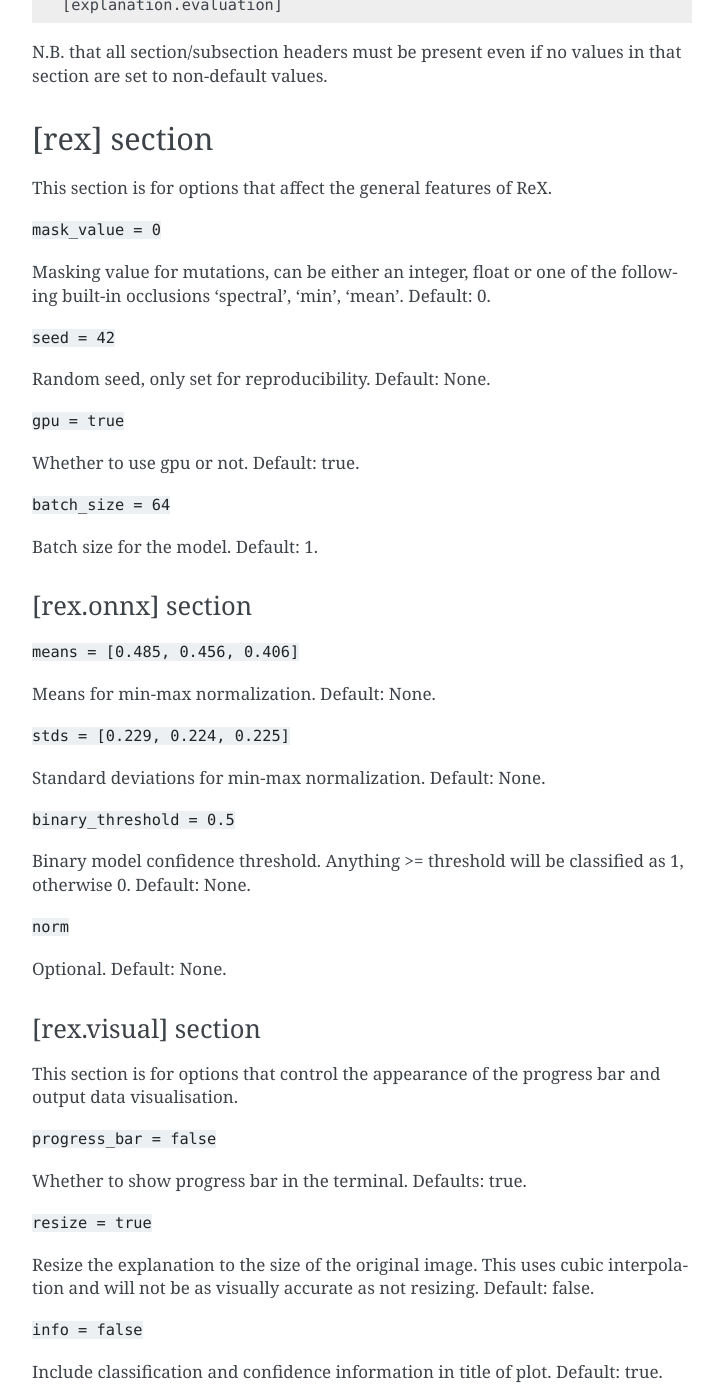
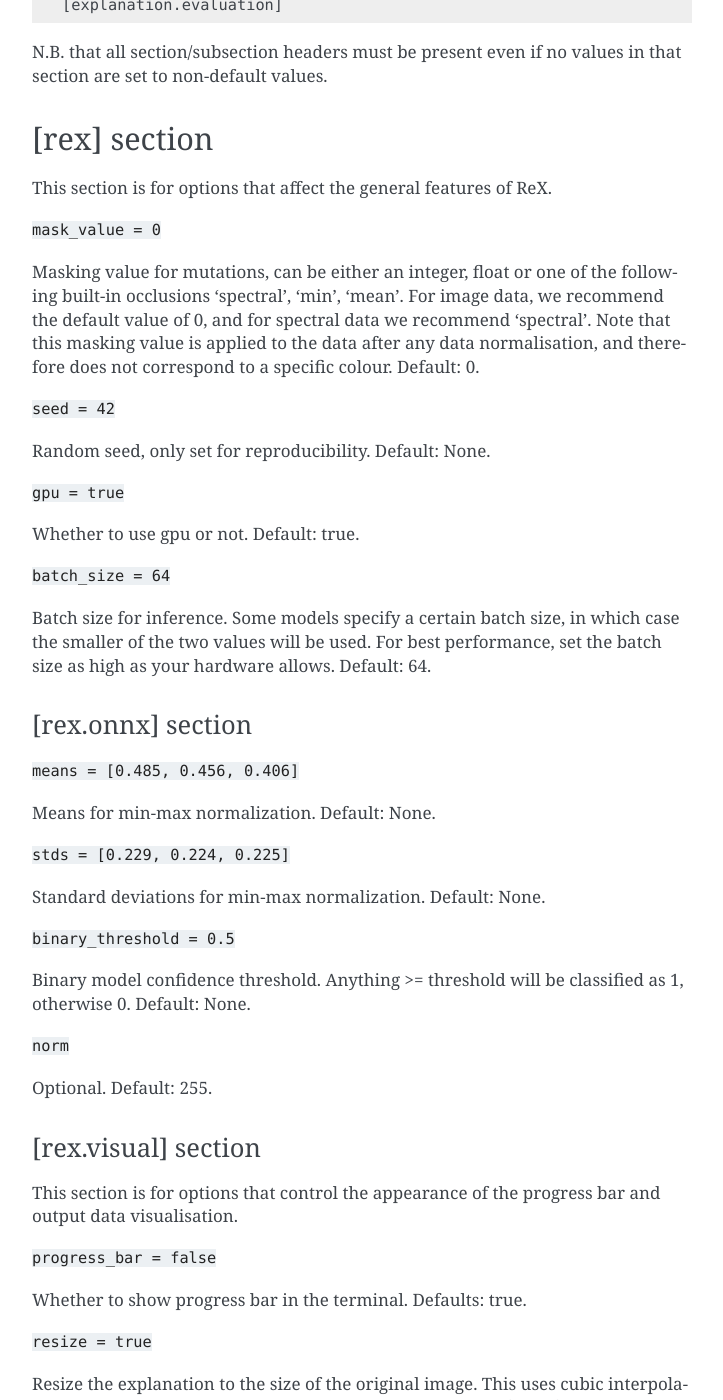
Before and after one commit to ReX-XAI/ReX, a Sphinx documentation site: the page built from docs/config.md, in a window 1280 px wide and 1400 px high, scrolled down 827 px. Shown: the whole window, without its empty margins (388-1111 px from the left). Built offline with Sphinx 7.4.7, drawn with Linux system fonts in a browser that asks for light colours; some of the changed text lies outside the part shown.

Commit message:
docs: add notes on config file values

```diff
--- a/docs/config.md
+++ b/docs/config.md
@@ -47,7 +47,15 @@
 `mask_value = 0`
 
 Masking value for mutations, can be either an integer, float or one of the following built-in occlusions 'spectral', 'min', 'mean'.
+For image data, we recommend the default value of 0, and for spectral data we recommend 'spectral'.
+Note that this masking value is applied to the data after any data normalisation, and therefore does not correspond to a specific colour.
 Default: 0.
+
+<!-- TODO: check if this can be a float?
+Strongly suggest for images use zero
+Spectral/tabular need their own treatment
+Expand into full doc just on this.
+Masking is applied to the float matrix, not the RGB matrix - doesn't correspond to a particular colour. -->
 
 `seed = 42`
 
@@ -61,8 +69,13 @@
 
 `batch_size = 64`
 
-Batch size for the model.
-Default: 1.
+Batch size for inference. Some models specify a certain batch size, in which case the smaller of the two values will be used.
+For best performance, set the batch size as high as your hardware allows.
+Default: 64.
+
+<!-- Some models tell you the batch size - first element in the model shape. String e.g. N or batch indicates dynamic batch size
+Otherwise use smaller of val set here and reported by the model.
+This should be set to be the upper limit of what your hardware can give you. -->
 
 ### [rex.onnx] section
 
@@ -70,6 +83,9 @@
 
 Means for min-max normalization.
 Default: None.
+<!-- These examples are for imagenet data.
+Obtain from model source - should include details of how to pre-process.
+Calculated over training data. -->
 
 `stds = [0.229, 0.224, 0.225]`
 
@@ -83,10 +99,12 @@
 Default: None.
 
 `norm`
-<!-- unclear to me what this is used for -->
 
 Optional.
-Default: None.
+Default: 255.
+
+<!-- Should be 255 for images.
+For other data types raise a warning if left as default. -->
 
 ### [rex.visual] section
 
@@ -103,6 +121,8 @@
 This uses cubic interpolation and will not be as visually accurate as not resizing.
 Default: false.
 
+<!-- Notes: explanation produced with the size used for the model. resize adjusts this back to the input image size. -->
+
 `info = false`
 
 Include classification and confidence information in title of plot.
@@ -110,13 +130,19 @@
 
 `raw = false`
 
-Produce unvarnished image with actual masking value.
+Produce unvarnished image with actual masking value (or black as default).
 Defaults: false.
+
+<!-- Or: show only pixels actually input to model, all else blacked out - check whether code needs to be changed so always black. -->
 
 `colour = 150`
 
 Pretty printing colour for explanations.
 Defaults: 200.
+
+<!-- colour used to grey out pixels - 150.
+Used as R,G,B.
+In theory can pass in 3 numbers instead - not implemented. -->
 
 `heatmap = 'coolwarm'`
 
@@ -128,6 +154,7 @@
 
 Alpha blend for main image (PIL Image.blend parameter).
 Default: 0.2.
+<!-- Used for pretty printing of output image. -->
 
 `grid = false`
 
@@ -139,6 +166,9 @@
 Mark quickshift segmentation on image.
 Default: false.
 
+<!-- Helpful to see if segmentation matches/spans explanation.
+Not used during explanation. -->
+
 ## [causal] section
 
 This sections is for options relevant to the causal responsibility calculations.
@@ -149,6 +179,9 @@
 Default: 10.
 Note that search can actually go beyond this number on occasion, as the check only occurs at the end of an iteration.
 
+<!-- TODO: add a diagram?
+30 is very large (getting to individual pixels), 10 is easily reachable. -->
+
 `search_limit = 1000`
 
 Limit on the number of combinations to consider *per iteration*.
@@ -157,46 +190,63 @@
 It is **not** the total work done by ReX over all iterations.
 Leaving the search limit at none can potentially be very expensive.
 
+<!-- number of mutants per iteration
+Is there a total work limit as well? - check -->
+
 `iters = 30`
 
 Number of times to run the algorithm.
-Defaults: 20.
-<!-- from code looks like default is actually 30 -->
+Default: 20.
+<!-- More iters -> smaller explanations.
+Probably the only one most people will set. -->
 
 `min_box_size = 10`
 
 Minimum child size, in pixels.
 Default: 10.
-<!-- how to interpret - is this width or area? -->
+<!-- Area of box. In practice never gets this small. -->
 
 `confidence_filter = 0.5`
 
 Remove passing mutants which have a confidence less than `confidence_filter`.
 Default: 0.0 (meaning all mutants are considered).
+<!-- everything above this gets added to resp map
+Advanced option -->
 
 `weighted = false`
 
 Whether to weight responsibility by prediction confidence.
 Default: false.
+<!-- One people might want to set. -->
 
 `queue_style = "area"`
 
 queue_style = "intersection" | "area" | "all" | "dc"
 Default: "area".
+<!-- Advanced.
+Aim is to not have to follow every path
+Area: choose passing mutant that has smallest area
+All: keep everything - very slow
+Intersection: smallest occlusion that occurs in highest number of passing mutants - but area works better.
+Affects how queue is ordered -->
 
 `queue_len = 1`
 
 Maximum number of things to hold in search queue, either an integer or 'all'.
 Default: 1.
+<!-- How many items from queue to process
+'all' will be slow -->
 
 `concentrate = false`
 
 Weight responsibility by size and depth of passing partition.
 Default: false.
+<!-- Experimental! remove? doesn't work yet -->
 
 `segmentation`
 
 Default: false.
+<!-- Remove this! -->
 
 ### [causal.distribution] section
 
@@ -208,15 +258,19 @@
 Default: 'uniform'.
 Possible choices are 'uniform' | 'binom' | 'betabinom' | 'adaptive'.
 
+<!-- Uniform works, the others might not work at the moment. -->
+
 `blend = 0.5`
 
 Default: 0.0.
+Ignored for uniform - used for adaptive. Experimental.
 
 `dist_args = [1.1, 1.1]`
 
 Supplemental arguments for distribution creation, these are ignored if `distribution` does not take any parameters.
 Optional.
 Default: None.
+<!-- Ignored for uniform -->
 
 ## [explanation] section
 
@@ -225,20 +279,25 @@
 `chunk = 10`
 
 Iterate through pixel ranking in chunks, defaults to `causal.min_box_size`.
-<!-- Is default correct? from code seems to be set to 10 -->
+<!-- Adds this number of pixels at a time - faster.
+User may want to adjust this - if model is slow need bigger values. -->
 
 ### [explanation.spatial] section
 
 This section is for options used for spatial search for explanations.
 
+<!-- Needs expanding into a separate page with illustrations. -->
+
 `initial_radius = 25`
 
 Initial search radius.
+<!-- Shines a "spotlight" on the image, focuses on looking for explanation in that region. Centred on top pixel. -->
 Default: 25.
 
 `radius_eta = 0.2`
 
 Increment to change radius.
+<!-- - i.e. increase by 20%. -->
 Default: 0.2.
 
 `no_expansions = 50`
@@ -246,11 +305,25 @@
 Number of times to expand before quitting
 Default: 1.
 <!-- from code looks like default is 50? -->
+<!-- Should the default be the batch size? warning if batch size is 1?
+Check what happens if model batch size is dynamic and batch size is not set.
+Could calculate % of image that would be covered? -->
 
 ### [explanation.multi] section
 
+<!--
+- place spotlight at random location
+- expand - uses no_expansions above
+- look for target classification
+- if found then start at centre of circle, add pixels according to chunk size, and find minimal explanation
+- if not found then revert to original size, move, and start again - how many times? TODO find out what this is and expose to user
+- if can't find anything, returns global explanation -->
+
+This option is currently disabled.
+
 method = 'spotlight'
 <!-- from code looks like this is not used currently -->
+<!-- Keep as hidden legacy option? Not currently planning to implement others -->
 
 Multi-explanation method (only spotlight is currently implemented).
 
@@ -263,22 +336,27 @@
 
 Default size of spotlight.
 Default: 20.
+<!-- Could default to values set above. Radius of approx circle. -->
 
 `spotlight_eta = 0.2`
 
-Decrease spotlight by this amount.
+Increase spotlight by this amount.
 Default: 0.2
 
 `obj_function = 'mean'`
 
 Objective function for spotlight search.
 Possible options 'mean' | 'max' | 'min'.
+<!-- Simplified stochastic hill climb - move spotlight towards area with mean/max/min repsonsibility -->
 
 `spotlight_step = 5`
 
 Default: 5.
+<!-- How far spotlight is moved. -->
 
 ### [explanation.evaluation] section
+
+Metrics from literature used to assess explanation quality.
 
 These options are used if ReX is run with the `--analyse` option.
 
```
